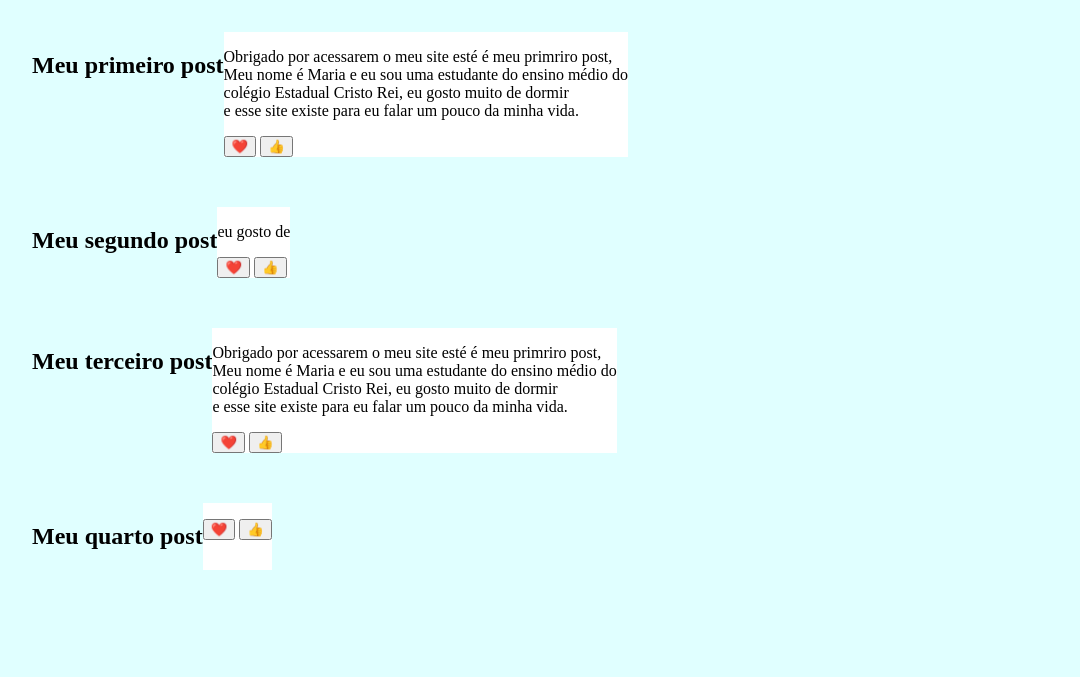
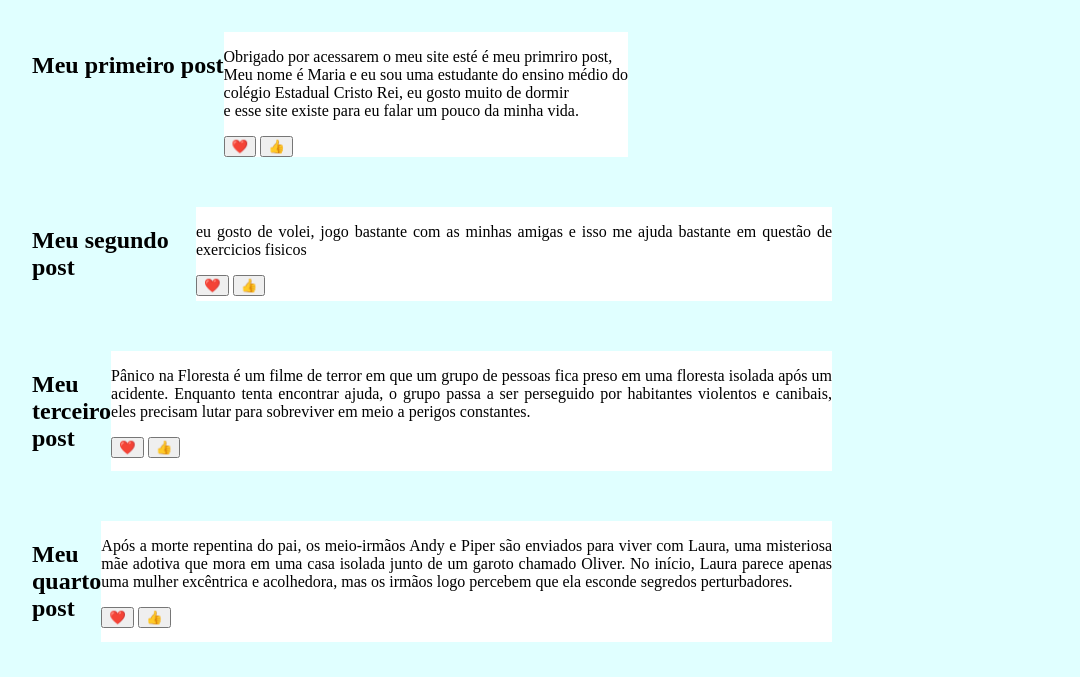
Before and after one commit to marialopessantos27-alt/Teste-Lopes-1-BL, a plain HTML site: page index.html in a window 1280 px wide. Shown: the part 178-855 px from the top of the page, without its empty margins (11-1091 px from the left). Before the commit the page ends 800 px from the top, so only its background shows below. Drawn offline with Linux system fonts and the light colour scheme.

Commit message:
adicionei coisas ao meu vlog

```diff
--- a/index.html
+++ b/index.html
@@ -29,7 +29,9 @@
     <h2>Meu segundo post</h2>
     <article>
         <p>
-        eu gosto de
+        eu gosto de volei, jogo bastante com as minhas amigas
+        e isso me ajuda bastante em questão de exercicios
+        fisicos
         </p>
         <button>❤️</button>
         <button>👍</button>
@@ -39,10 +41,10 @@
     <h2>Meu terceiro post</h2>
     <article>
         <p>
-        Obrigado por acessarem o meu site esté é meu primriro post, <br>
-        Meu nome é Maria e eu sou uma estudante do ensino médio do <br>
-        colégio Estadual Cristo Rei, eu gosto muito de dormir <br>
-        e esse site existe para eu falar um pouco da minha vida.
+
+        Pânico na Floresta é um filme de terror em que um grupo de pessoas fica preso em uma floresta isolada após um acidente.
+        Enquanto tenta encontrar ajuda, o grupo passa a ser perseguido por habitantes
+        violentos e canibais, eles precisam lutar para sobreviver em meio a perigos constantes.
         </p>
         <button>❤️</button>
         <button>👍</button>
@@ -52,7 +54,9 @@
     <h2>Meu quarto post</h2>
     <article>
         <p>
-
+        Após a morte repentina do pai, os meio-irmãos Andy e Piper são enviados para viver com Laura,
+        uma misteriosa mãe adotiva que mora em uma casa isolada junto de um garoto chamado Oliver. No início,
+        Laura parece apenas uma mulher excêntrica e acolhedora, mas os irmãos logo percebem que ela esconde segredos perturbadores.
         </p>
         <button>❤️</button>
         <button>👍</button>
```
